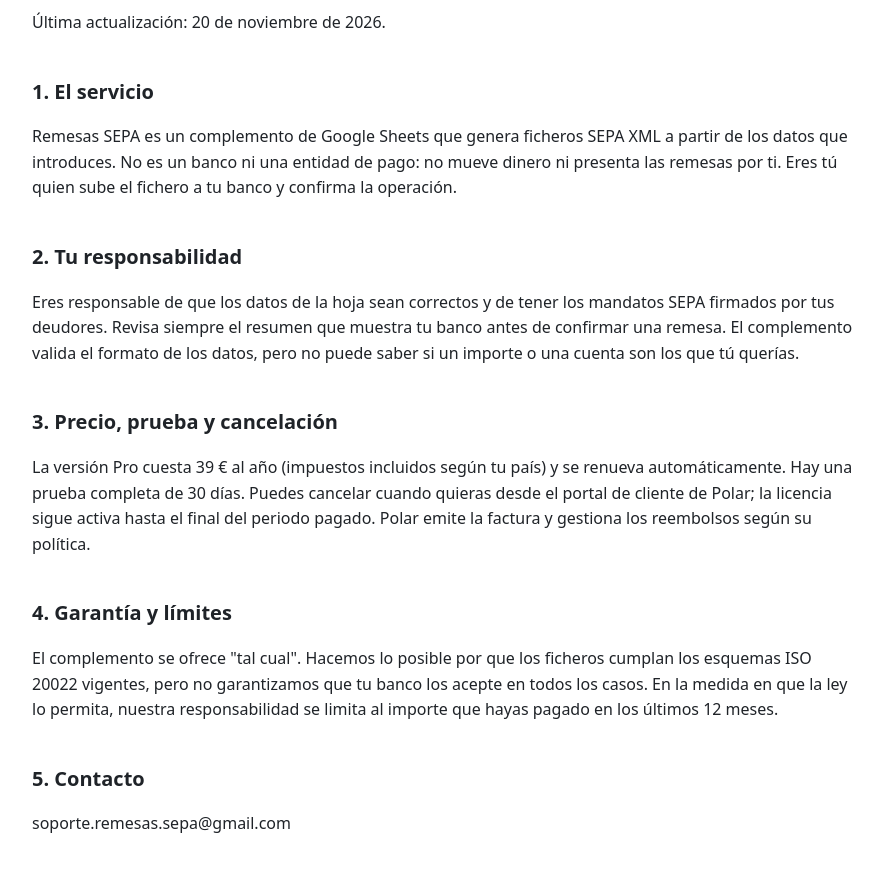
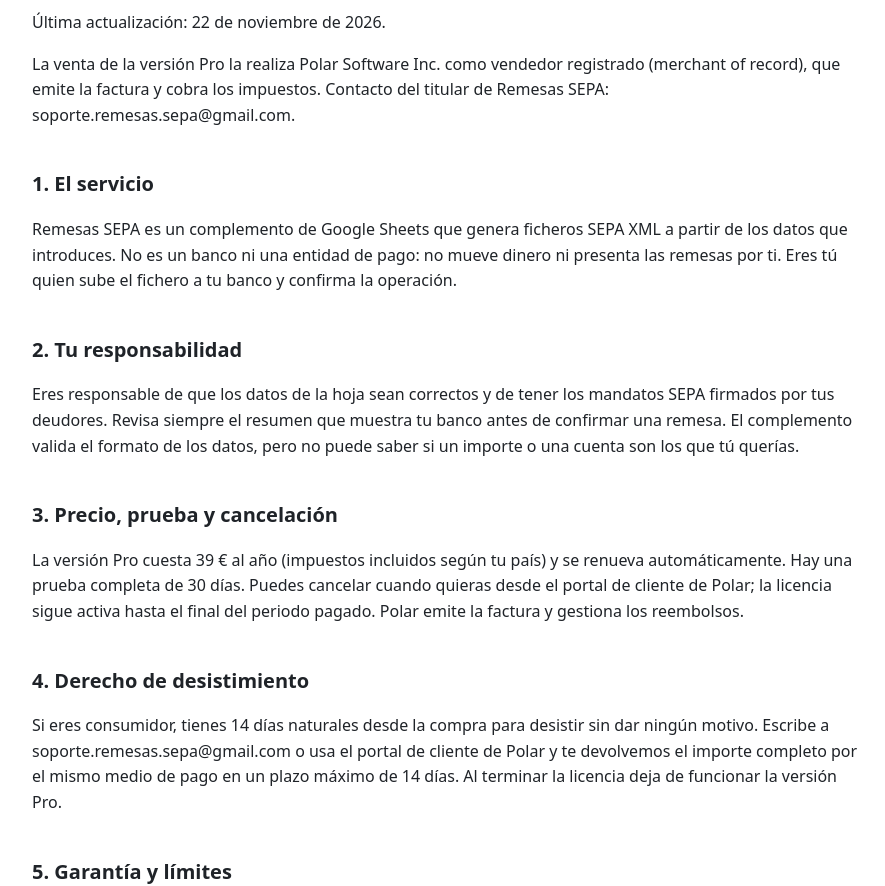
Before and after one commit to Kstr0o/kstr0o.github.io, a plain HTML site: page remesas-sepa/condiciones.html in a window 1280 px wide. Shown: the part 155-1041 px from the top of the page, without its empty margins (194-1079 px from the left). Drawn offline with Linux system fonts and the light colour scheme.

Commit message:
Remesas SEPA: renovación y desistimiento junto al botón (#1)
* Remesas SEPA: renovacion y desistimiento junto al boton de compra

Co-Authored-By: Claude Opus 5.5 <noreply@anthropic.com>
Claude-Session: https://claude.ai/code/session_01NwcSmbWMG5E4tyGFTQ9rVo

* Remesas SEPA: responsable y vendedor registrado con correo de contacto

Co-Authored-By: Claude Opus 5.5 <noreply@anthropic.com>
Claude-Session: https://claude.ai/code/session_01NwcSmbWMG5E4tyGFTQ9rVo

---------

Co-authored-by: Claude <noreply@anthropic.com>

```diff
--- a/remesas-sepa/condiciones.html
+++ b/remesas-sepa/condiciones.html
@@ -5,16 +5,19 @@
 <body><main class="legal">
 <header><a class="logo" href="./">Remesas SEPA</a><nav><a href="./">Inicio</a><a href="privacidad.html">Privacidad</a></nav></header>
 <h1>Condiciones de uso</h1>
-<p>Última actualización: 20 de noviembre de 2026.</p>
+<p>Última actualización: 22 de noviembre de 2026.</p>
+<p>La venta de la versión Pro la realiza Polar Software Inc. como vendedor registrado (merchant of record), que emite la factura y cobra los impuestos. Contacto del titular de Remesas SEPA: soporte.remesas.sepa@gmail.com.</p>
 <h2>1. El servicio</h2>
 <p>Remesas SEPA es un complemento de Google Sheets que genera ficheros SEPA XML a partir de los datos que introduces. No es un banco ni una entidad de pago: no mueve dinero ni presenta las remesas por ti. Eres tú quien sube el fichero a tu banco y confirma la operación.</p>
 <h2>2. Tu responsabilidad</h2>
 <p>Eres responsable de que los datos de la hoja sean correctos y de tener los mandatos SEPA firmados por tus deudores. Revisa siempre el resumen que muestra tu banco antes de confirmar una remesa. El complemento valida el formato de los datos, pero no puede saber si un importe o una cuenta son los que tú querías.</p>
 <h2>3. Precio, prueba y cancelación</h2>
-<p>La versión Pro cuesta 39 € al año (impuestos incluidos según tu país) y se renueva automáticamente. Hay una prueba completa de 30 días. Puedes cancelar cuando quieras desde el portal de cliente de Polar; la licencia sigue activa hasta el final del periodo pagado. Polar emite la factura y gestiona los reembolsos según su política.</p>
-<h2>4. Garantía y límites</h2>
+<p>La versión Pro cuesta 39 € al año (impuestos incluidos según tu país) y se renueva automáticamente. Hay una prueba completa de 30 días. Puedes cancelar cuando quieras desde el portal de cliente de Polar; la licencia sigue activa hasta el final del periodo pagado. Polar emite la factura y gestiona los reembolsos.</p>
+<h2>4. Derecho de desistimiento</h2>
+<p>Si eres consumidor, tienes 14 días naturales desde la compra para desistir sin dar ningún motivo. Escribe a soporte.remesas.sepa@gmail.com o usa el portal de cliente de Polar y te devolvemos el importe completo por el mismo medio de pago en un plazo máximo de 14 días. Al terminar la licencia deja de funcionar la versión Pro.</p>
+<h2>5. Garantía y límites</h2>
 <p>El complemento se ofrece "tal cual". Hacemos lo posible por que los ficheros cumplan los esquemas ISO 20022 vigentes, pero no garantizamos que tu banco los acepte en todos los casos. En la medida en que la ley lo permita, nuestra responsabilidad se limita al importe que hayas pagado en los últimos 12 meses.</p>
-<h2>5. Contacto</h2>
+<h2>6. Contacto</h2>
 <p>soporte.remesas.sepa@gmail.com</p>
 <footer><a href="./">Remesas SEPA</a> · <a href="privacidad.html">Política de privacidad</a></footer>
 </main></body></html>
--- a/remesas-sepa/estilo.css
+++ b/remesas-sepa/estilo.css
@@ -10,3 +10,5 @@ h1{font-size:clamp(28px,5vw,42px);line-height:1.15;margin:40px 0 12px}h2{margin-
 .caja{background:var(--caja);border:1px solid var(--borde);border-radius:10px;padding:16px}.caja h3{margin:0 0 6px;font-size:16px}.caja p{margin:0;color:var(--suave);font-size:14px}
 ol li{margin-bottom:6px}footer{margin-top:56px;padding-top:20px;border-top:1px solid var(--borde);color:var(--suave);font-size:13px}footer a{color:var(--suave)}
 .precio{font-size:28px;font-weight:700}.legal h2{font-size:20px}.legal p,.legal li{color:var(--texto)}
+
+.nota-compra{font-size:.85rem;opacity:.75;margin:.6rem 0 0}
```
Also changed, not shown: remesas-sepa/index.html (+2 -1 lines), remesas-sepa/privacidad.html (+1 -0 lines).
